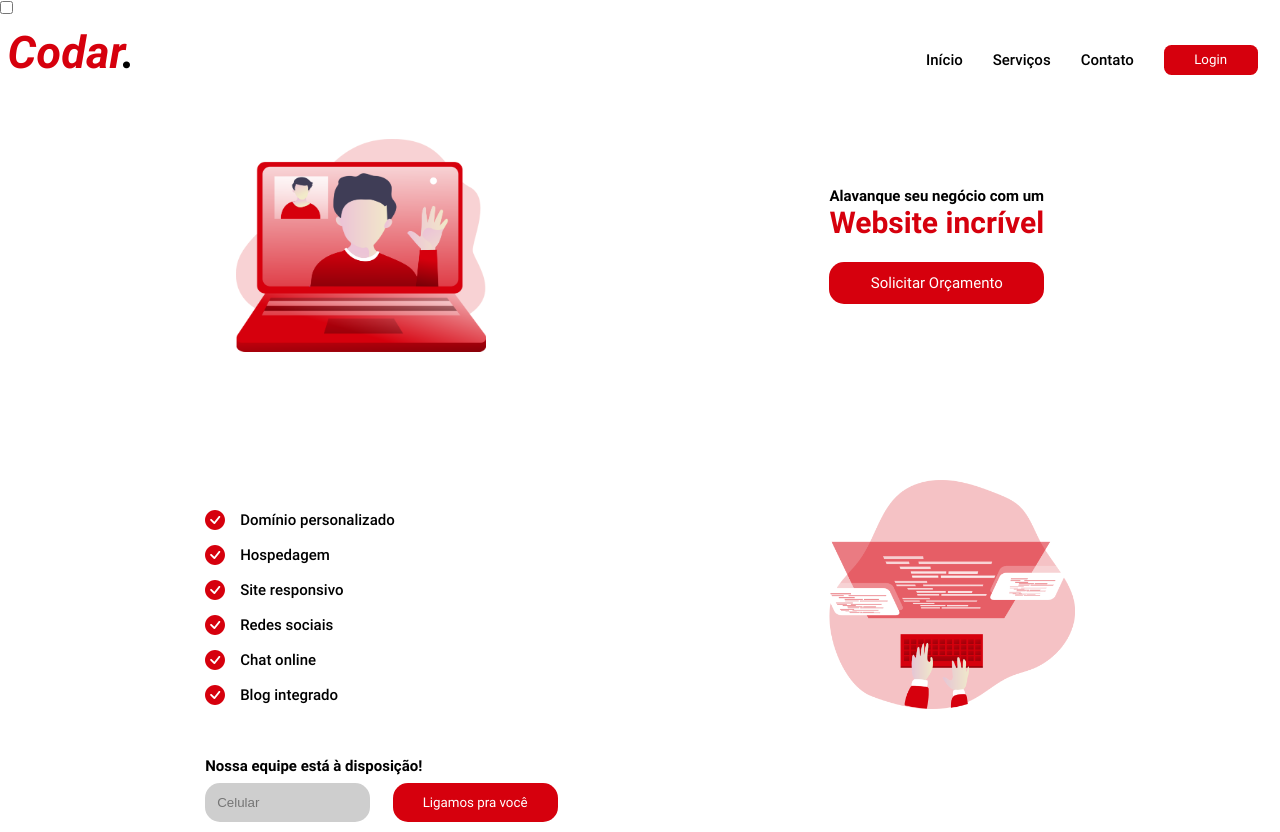
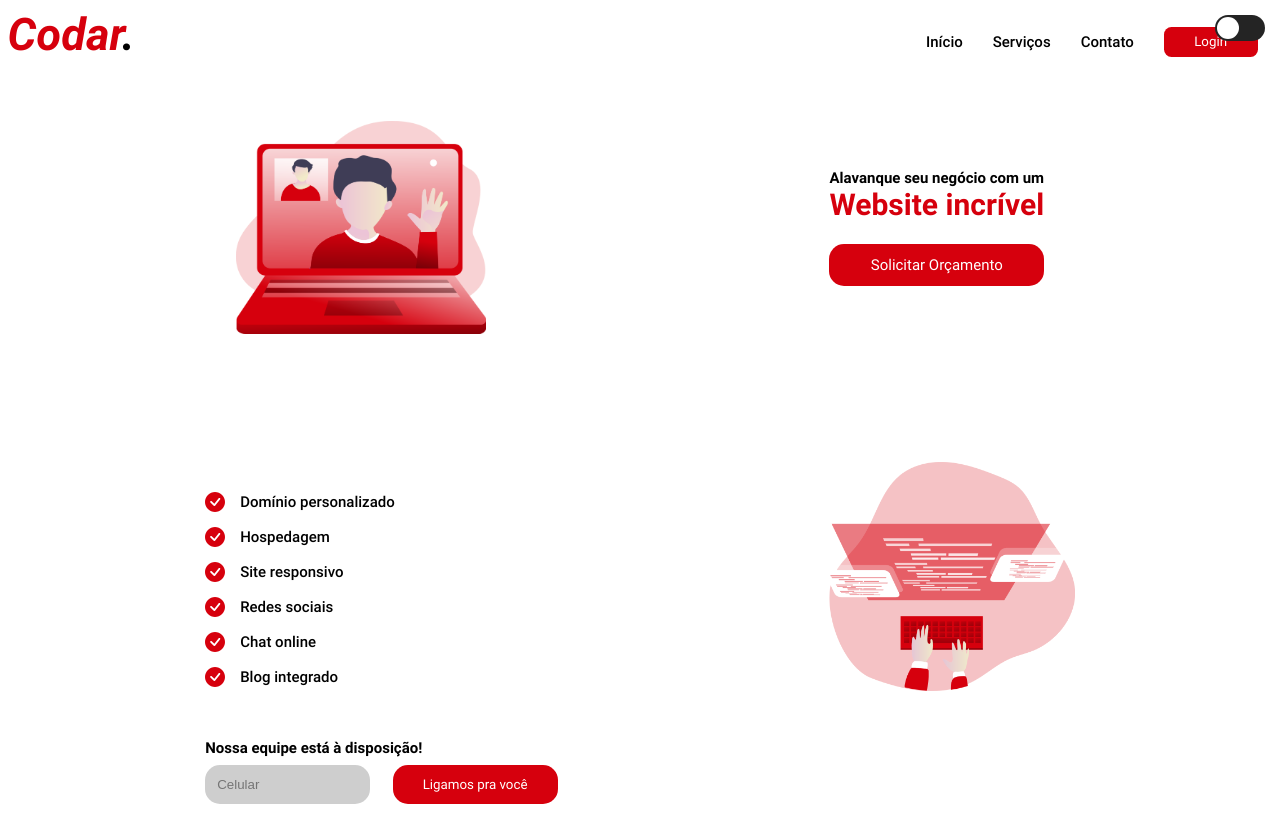
Before and after one commit to wendell-kenneddy/codar-challenge, a plain HTML site: page index.html in a window 1280 px wide. Shown: the top 832 px of the page. Drawn offline with nearby package versions, Linux system fonts and the light colour scheme; files that its build step writes are made by us from their sources.

Commit message:
:sparkle: Import dark-mode partial to style.scss

```diff
--- a/sass/style.scss
+++ b/sass/style.scss
@@ -2,4 +2,5 @@
 @import "./layout/header";
 @import "./layout/main";
 @import "./layout/footer";
+@import "./base/dark-mode";
 @import "./base/responsivity";
```
